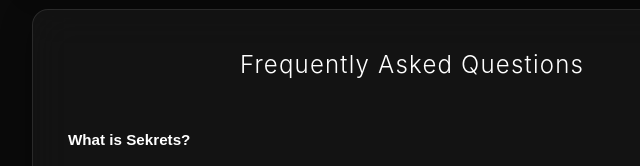
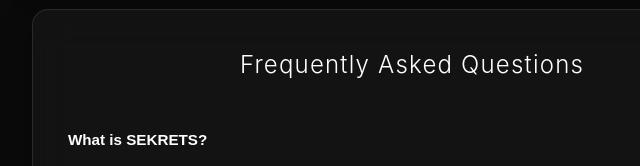
Before and after one commit to sekretspodcast/sekrets-website, a plain HTML site: page index.html in a window 1280 px wide. Shown: the part 1880-2046 px from the top of the page, 228-868 px from the left. Drawn offline with Linux system fonts and the light colour scheme.

Commit message:
Update index.html

```diff
--- a/index.html
+++ b/index.html
@@ -680,7 +680,7 @@
             <div class="faq-container">
                 <div class="faq-item">
                     <button class="faq-question">
-                        <span><strong>What is Sekrets?</strong></span>
+                        <span><strong>What is SEKRETS?</strong></span>
                         <span class="faq-arrow">▼</span>
                     </button>
                     <div class="faq-answer">
```
